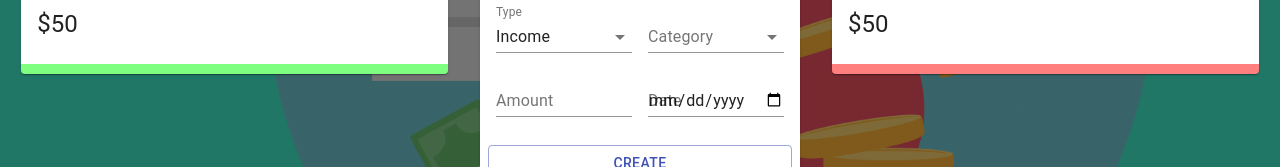
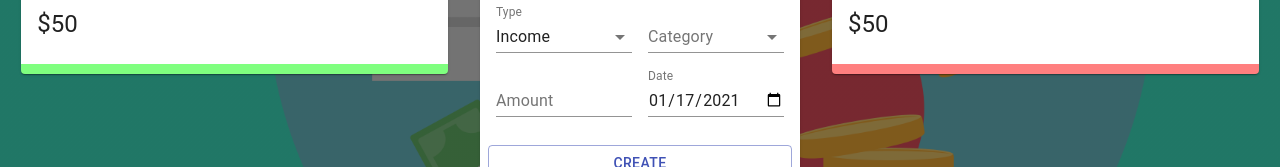
Before and after one commit to AchrafRehioui/expense_tracker, a React (Create React App) app: page / in a window 1280 px wide. Shown: the part 399-566 px from the top of the page. Built offline with nearby package versions, Linux system fonts and the light colour scheme.

Commit message:
adding formatDate

```diff
--- a/src/components/Main/Form/Form.jsx
+++ b/src/components/Main/Form/Form.jsx
@@ -2,6 +2,7 @@
 import { TextField, Typography, Grid, Button, FormControl, InputLabel, Select, MenuItem } from '@material-ui/core';
 import { ExpenseTrackerContext } from '../../../context/context';
 import { v4 as uuidv4 } from 'uuid';
+import formatDate from '../../../utils/formatDate';
 import useStyles from './styles';
 import { incomeCategories, expenseCategories } from '../../../constants/categories';
 
@@ -10,7 +11,7 @@
     amount: '',
     category: '',
     type: 'Income',
-    date: new Date(),
+    date: formatDate(new Date()),
 }
 
 const Form = () => {
@@ -56,9 +57,9 @@
                 <TextField type="number" label="Amount" fullWidth value={formData.amount} onChange={(e) => setFormData({ ...formData, amount: e.target.value })}/>
             </Grid>
             <Grid item xs={6}>
-                <TextField type="date" label="Date" fullWidth value={formData.date}  onChange={(e) => setFormData({ ...formData, date: e.target.value })}/>
+                <TextField type="date" label="Date" fullWidth value={formData.date}  onChange={(e) => setFormData({ ...formData, date: formatDate(e.target.value) })}/>
             </Grid>
-            <Button className={classes.button} variant="outlined" color="primary" fullWidth  onClick={createTransaction}>Create</Button>
+            <Button className={classes.button} variant="outlined" color="primary" fullWidth onClick={createTransaction}>Create</Button>
         </Grid>
     )
 }
--- /dev/null
+++ b/src/utils/formatDate.js
@@ -0,0 +1,14 @@
+const formatDate = (date) => {
+
+    const d = new Date(date);
+    let month = `${d.getMonth() + 1}`;
+    let day = `${d.getDate()}`;
+    const year = d.getFullYear();
+
+    if (month.length < 2) { month = `0${month}`; }
+    if (day.length < 2) { day = `0${day}`; }
+
+    return [year, month, day].join('-');
+}
+
+export default formatDate;
```
